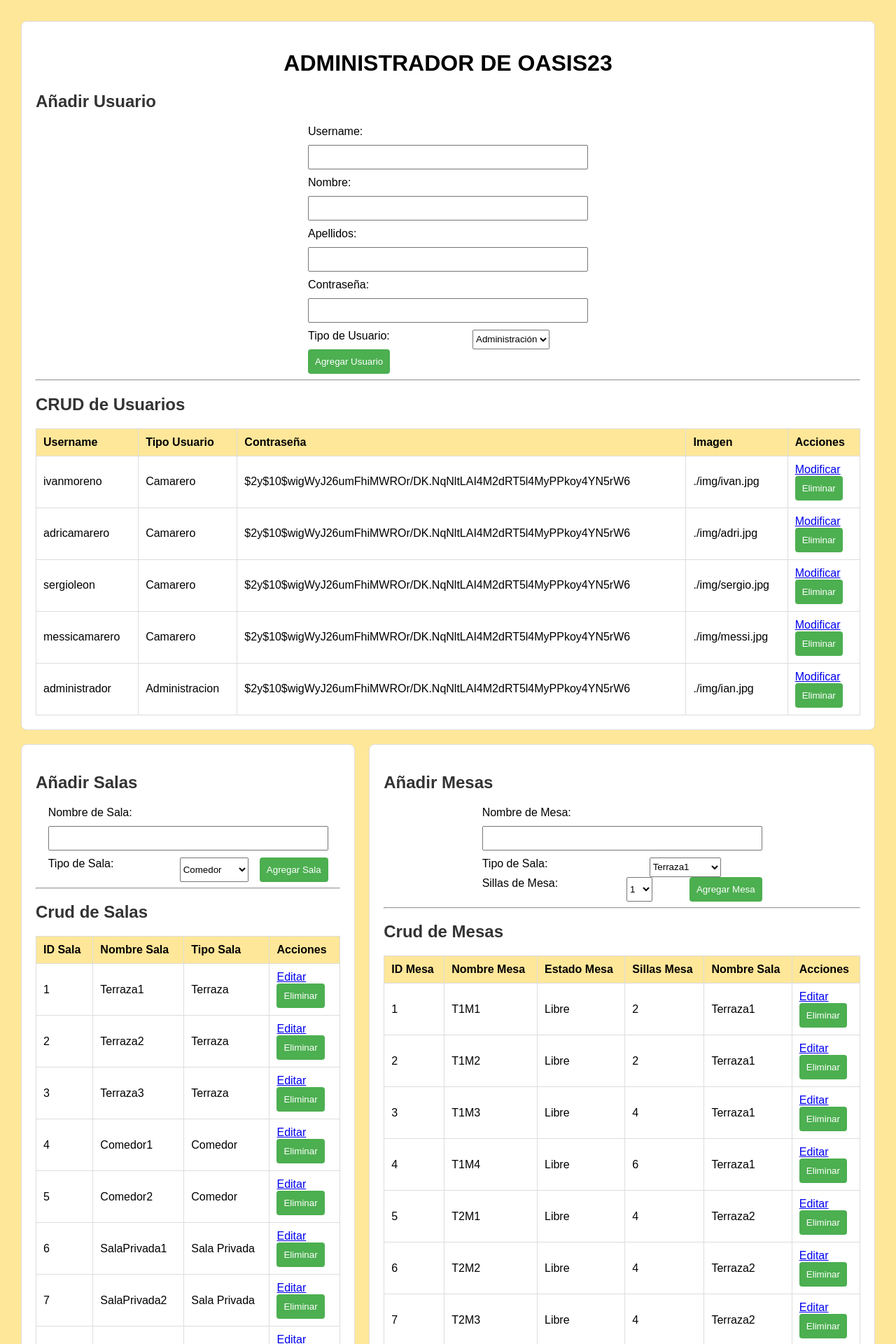
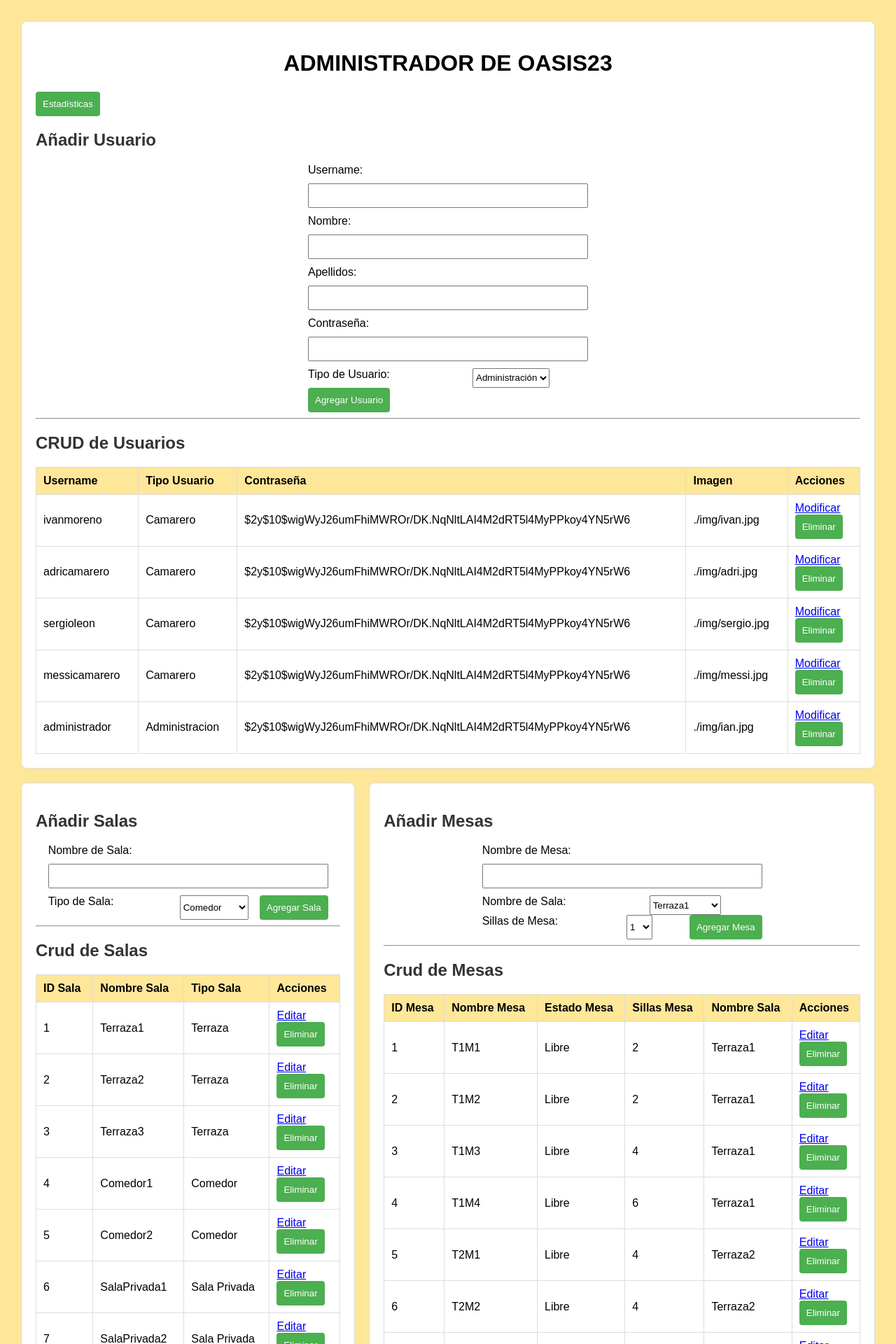
Before and after one commit to IvanMorenoRuiz/RestauranteV2, a PHP site: page /adminindex.php in a window 1280 px wide. Shown: the top 1920 px of the page at 70% size. Run offline with PHP 8.4, Linux system fonts and the light colour scheme; data comes from the database, SQL or seed files in the repository; some libraries are stand-ins or nearby versions.

Commit message:
Add files via upload

```diff
--- a/adminindex.php
+++ b/adminindex.php
@@ -9,100 +9,8 @@
 <script src="https://code.jquery.com/jquery-3.6.4.min.js"></script>
 <!-- Incluir jQuery -->
 <script src="https://code.jquery.com/jquery-3.6.4.min.js"></script>
-
-<style>
-        body {
-            font-family: Arial, sans-serif;
-            margin: 0;
-            padding: 0;
-            background-color: #ffe799;
-        }
-
-        header {
-            background-color: #333;
-            color: white;
-            text-align: center;
-            padding: 1em;
-        }
-
-        .container {
-            max-width: 1500px;
-            margin: 0 auto;
-            padding: 20px;
-            display: flex;
-            flex-wrap: wrap;
-        }
-
-        .box {
-            background-color: #fff;
-            border: 1px solid #ddd;
-            border-radius: 8px;
-            padding: 20px;
-            margin: 10px;
-            flex-grow: 1;
-            box-sizing: border-box;
-        }
-        h1 {
-    text-align: center;
-}
-
-        h2 {
-            color: #333;
-        }
-
-        form {
-            max-width: 400px;
-            margin: 0 auto;
-            display: flex;
-            flex-wrap: wrap;
-            justify-content: space-between;
-        }
-
-        label {
-            width: 45%;
-            box-sizing: border-box;
-            margin-bottom: 10px;
-        }
-
-        input {
-            width: 100%;
-            padding: 8px;
-            box-sizing: border-box;
-            margin-bottom: 10px;
-        }
-
-        button {
-            background-color: #4CAF50;
-            color: white;
-            padding: 10px;
-            border: none;
-            border-radius: 4px;
-            cursor: pointer;
-        }
-
-        button:hover {
-            background-color: #45a049;
-        }
-
-        table {
-            width: 100%;
-            border-collapse: collapse;
-            margin-top: 20px;
-        }
-
-        table, th, td {
-            border: 1px solid #ddd;
-        }
-
-        th, td {
-            padding: 10px;
-            text-align: left;
-        }
-
-        th {
-            background-color: #ffe799;
-        }
-    </style>
+<link rel="stylesheet" type="text/css" href="./css/adminindex.css">
+<script src="validaciones.js" defer></script>
 </head>
 <body>
 <div class="container">
@@ -110,8 +18,10 @@
  <div class="box">
     <!-- Formulario de inserción de usuarios -->
     <h1>ADMINISTRADOR DE OASIS23</h1>
+    <button id="btnEstadisticas">Estadísticas</button>
+
     <h2>Añadir Usuario</h2>
-    <form action="backend.php" method="post">
+    <form name="myForm" action="backend.php" method="post" onsubmit="return validarFormulario()">
         <!-- Campos del formulario -->
         <label>Username:</label>
         <input type="text" name="username" required>
@@ -154,6 +64,35 @@
 
 
 
+    <script>
+    $(document).ready(function() {
+        $("#btnEstadisticas").click(function() {
+            // Realizar la petición AJAX para obtener las estadísticas
+            $.ajax({
+                url: 'obtener_estadisticas.php', // Ruta del archivo PHP que procesará la solicitud
+                type: 'GET',
+                success: function(data) {
+                    // Mostrar las estadísticas en un Sweet Alert
+                    Swal.fire({
+                        title: 'Estadísticas de Reservas',
+                        html: data,
+                        icon: 'info',
+                        confirmButtonText: 'Cerrar'
+                    });
+                },
+                error: function() {
+                    // Manejar errores si la petición AJAX falla
+                    Swal.fire({
+                        title: 'Error',
+                        text: 'Error al obtener estadísticas',
+                        icon: 'error',
+                        confirmButtonText: 'Cerrar'
+                    });
+                }
+            });
+        });
+    });
+</script>
 
 <!-- Script para mostrar SweetAlert -->
 <script>
@@ -189,6 +128,31 @@ if (isset($_GET['success']) && $_GET['success'] == 'true') {
     ?>
 </script>
 <script>
+function validarFormularioEdicion() {
+    // Validar nombre
+    var nombre = document.forms["formulario-edicion"]["nombre"].value;
+    if (!/^[a-zA-Z]+$/.test(nombre)) {
+        Swal.showValidationMessage("El nombre solo debe contener letras.");
+        return false;
+    }
+
+    // Validar apellidos
+    var apellidos = document.forms["formulario-edicion"]["apellidos"].value;
+    if (!/^[a-zA-Z ]+$/.test(apellidos)) {
+        Swal.showValidationMessage("Los apellidos solo deben contener letras y espacios.");
+        return false;
+    }
+
+    // Validar contraseña
+    var contraseña = document.forms["formulario-edicion"]["password"].value;
+    if (contraseña.length < 5) {
+        Swal.showValidationMessage("La contraseña debe tener al menos 5 caracteres.");
+        return false;
+    }
+
+    return true;
+}
+
 function mostrarFormularioEdicion(id, username, nombre, apellidos, tipoUsuario, pwdUsuario, imagenUsuario) {
     Swal.fire({
         title: 'Editar Usuario',
@@ -224,12 +188,13 @@ function mostrarFormularioEdicion(id, username, nombre, apellidos, tipoUsuario,
         cancelButtonText: 'Cancelar',
         confirmButtonText: 'Guardar Cambios',
         preConfirm: () => {
-            document.getElementById('formulario-edicion').submit();
+            // Llama a la función para validar el formulario antes de enviar
+            if (validarFormularioEdicion()) {
+                document.getElementById('formulario-edicion').submit();
+            }
         }
     });
 }
-
-
 
 $(document).off('click', 'a[data-accion="editar"]').on('click', 'a[data-accion="editar"]', function() {
     var idUsuario = $(this).data('id');
@@ -247,6 +212,7 @@ $(document).off('click', 'a[data-accion="editar"]').on('click', 'a[data-accion="
     mostrarFormularioEdicion(idUsuario, username, nombre, apellidos, tipoUsuario, password, imagen);
 });
 
+
 </script>
 
 
--- a/crud_mesas.php
+++ b/crud_mesas.php
@@ -23,11 +23,11 @@ if (isset($_POST['agregarMesa'])) {
     $nombreMesa = $_POST['nombreMesa'];
     $sillasMesa = $_POST['sillasMesa'];
 
-    // Obtener id de sala desde el formulario
-    $idTipoSala = $_POST['idTipoSala'];
+    // Obtener nombre de sala desde el formulario
+    $nombreSala = $_POST['nombreSala'];
 
-    // Consultar la base de datos para obtener el id de la sala correspondiente al tipo seleccionado
-    $sqlIdSala = "SELECT id_sala FROM tbl_salas WHERE tipo_sala = '$idTipoSala' LIMIT 1";
+    // Consultar la base de datos para obtener el id de la sala correspondiente al nombre seleccionado
+    $sqlIdSala = "SELECT id_sala FROM tbl_salas WHERE nombre_sala = '$nombreSala' LIMIT 1";
     $resultIdSala = $conn->query($sqlIdSala);
 
     if ($resultIdSala->num_rows > 0) {
@@ -49,7 +49,7 @@ if (isset($_POST['agregarMesa'])) {
         }
     } else {
         // Redirigir con mensajes de error si no se encuentra la sala
-        header("Location: adminindex.php?error=true&mensajeError=Tipo de sala no válido");
+        header("Location: adminindex.php?error=true&mensajeError=Nombre de sala no válido");
         exit();
     }
 }
@@ -63,12 +63,12 @@ echo "<form action='crud_mesas.php' method='post'>";
 echo "<label>Nombre de Mesa:</label>";
 echo "<input type='text' name='nombreMesa' required>";
 echo "<br>";
-echo "<label>Tipo de Sala:</label>";
-echo "<select name='idTipoSala' required>";
+echo "<label>Nombre de Sala:</label>";
+echo "<select name='nombreSala' required>";
 
 // Construir opciones del menú desplegable con resultados de la consulta
 while ($rowSala = $resultSalas->fetch_assoc()) {
-    echo "<option value='{$rowSala['id_sala']}'>{$rowSala['nombre_sala']}</option>";
+    echo "<option value='{$rowSala['nombre_sala']}'>{$rowSala['nombre_sala']}</option>";
 }
 
 echo "</select>";
--- /dev/null
+++ b/css/adminindex.css
@@ -0,0 +1,91 @@
+body {
+    font-family: Arial, sans-serif;
+    margin: 0;
+    padding: 0;
+    background-color: #ffe799;
+}
+
+header {
+    background-color: #333;
+    color: white;
+    text-align: center;
+    padding: 1em;
+}
+
+.container {
+    max-width: 1500px;
+    margin: 0 auto;
+    padding: 20px;
+    display: flex;
+    flex-wrap: wrap;
+}
+
+.box {
+    background-color: #fff;
+    border: 1px solid #ddd;
+    border-radius: 8px;
+    padding: 20px;
+    margin: 10px;
+    flex-grow: 1;
+    box-sizing: border-box;
+}
+h1 {
+text-align: center;
+}
+
+h2 {
+    color: #333;
+}
+
+form {
+    max-width: 400px;
+    margin: 0 auto;
+    display: flex;
+    flex-wrap: wrap;
+    justify-content: space-between;
+}
+
+label {
+    width: 45%;
+    box-sizing: border-box;
+    margin-bottom: 10px;
+}
+
+input {
+    width: 100%;
+    padding: 8px;
+    box-sizing: border-box;
+    margin-bottom: 10px;
+}
+
+button {
+    background-color: #4CAF50;
+    color: white;
+    padding: 10px;
+    border: none;
+    border-radius: 4px;
+    cursor: pointer;
+}
+
+button:hover {
+    background-color: #45a049;
+}
+
+table {
+    width: 100%;
+    border-collapse: collapse;
+    margin-top: 20px;
+}
+
+table, th, td {
+    border: 1px solid #ddd;
+}
+
+th, td {
+    padding: 10px;
+    text-align: left;
+}
+
+th {
+    background-color: #ffe799;
+}
--- /dev/null
+++ b/validaciones.js
@@ -0,0 +1,24 @@
+function validarFormulario() {
+    // Validar nombre
+    var nombre = document.forms["myForm"]["nombre"].value;
+    if (!/^[a-zA-Z]+$/.test(nombre)) {
+        alert("El nombre solo debe contener letras.");
+        return false;
+    }
+
+    // Validar apellidos
+    var apellidos = document.forms["myForm"]["apellidos"].value;
+    if (!/^[a-zA-Z ]+$/.test(apellidos)) {
+        alert("Los apellidos solo deben contener letras y espacios.");
+        return false;
+    }
+
+    // Validar contraseña
+    var contraseña = document.forms["myForm"]["password"].value;
+    if (contraseña.length < 5) {
+        alert("La contraseña debe tener al menos 5 caracteres.");
+        return false;
+    }
+
+    return true;
+}
```
Also changed, not shown: obtener_estadisticas.php (added, +34 -0 lines).
